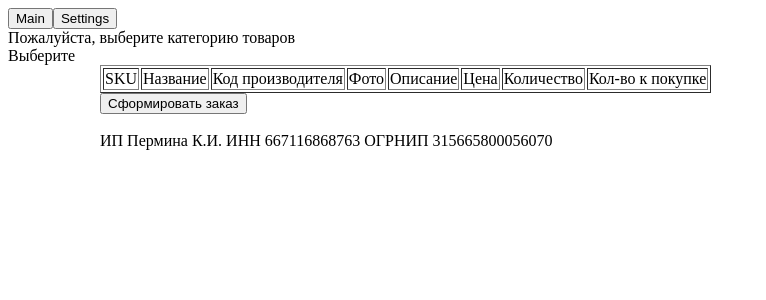
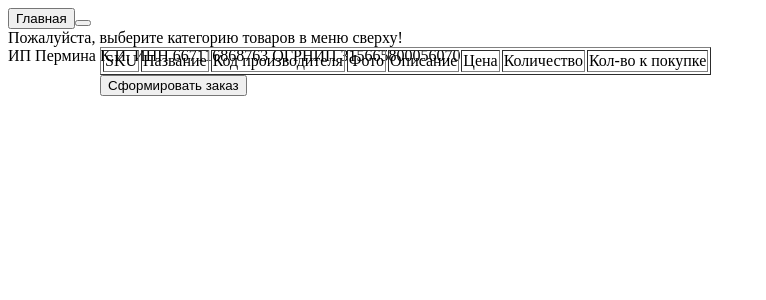
Before and after one commit to Areso/eShowcase, a PHP site: page / in a window 1280 px wide. Shown: the top 300 px of the page, without its empty margins (0-766 px from the left). Run offline with PHP 8.4, Linux system fonts and the light colour scheme; data that the repository does not hold is empty.

Commit message:
move all goods to first tab

```diff
--- a/index.php
+++ b/index.php
@@ -125,15 +125,13 @@
 //echo "</div>";
 
 echo "<div class='tab'>";
-echo "<button id='tabCity'     class='tablinks' onclick=\"openTab(event, 'Main')\"      >Main    </button>";
-echo "<button id='tabSettings' class='tablinks' onclick=\"openTab(event, 'Settings')\"  >Settings</button>";
+echo "<button id='tabCity'      class='tablinks' onclick=\"openTab(event, 'Main')\"       >Главная</button>";
+echo "<button id='tabCategory1' class='tablinks' onclick=\"openTab(event, 'Category1')\"  >$name_groups[0]</button>";
 echo "</div>";
 echo "<div id='Main' class='tabcontent'>";
-echo "Пожалуйста, выберите категорию товаров";
+echo "Пожалуйста, выберите категорию товаров в меню сверху!";
 echo "</div>";
-echo "<div id='Settings' class='tabcontent'>";
-echo "Выберите";
-echo "</div>";
+echo "<div id='Category1' class='tabcontent'>";
 	echo "<div class='goods'>";
 		echo "<table border='1'>";
 		echo "<tr>";
@@ -185,8 +183,11 @@
 	echo "<button onclick='makeOrder()'>Сформировать заказ</button>";
 	echo "<br>";
 	echo "<br>";
+	echo "</div>";
+echo "</div>";
+
+
 echo "ИП Пермина К.И. ИНН 667116868763 ОГРНИП 315665800056070";
-echo "</div>";
 echo "</body>";
 echo "</html>";
 ?>
```
Lines whose indentation alone changed are shown as unchanged.
